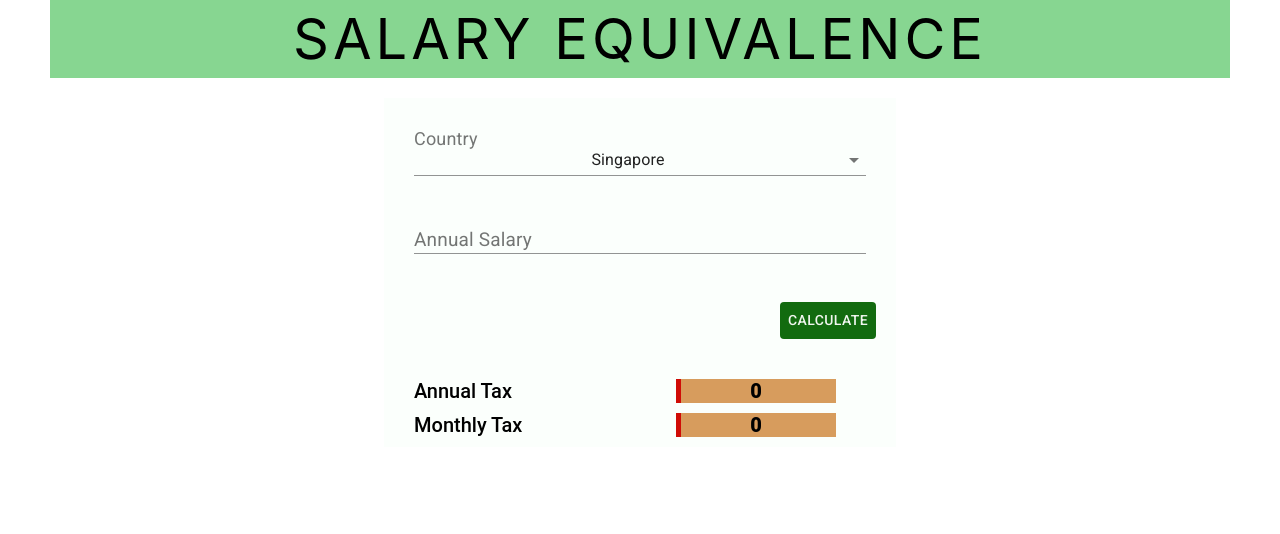
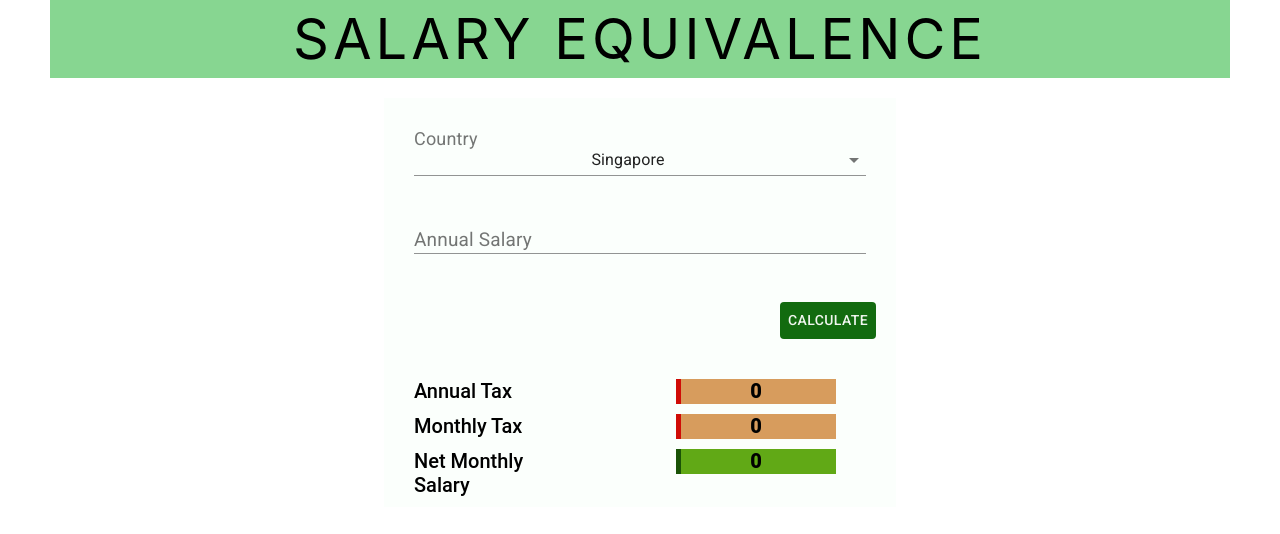
Before and after one commit to mls-ssjblue/salary-equi, a React (Create React App) app in the folder salary-ui/: page / in a window 1280 px wide. Shown: the top 534 px of the page. Built offline with nearby package versions, Linux system fonts and the light colour scheme.

Commit message:
Display Net monthly salary

```diff
--- a/salary-ui/src/components/Salary.css
+++ b/salary-ui/src/components/Salary.css
@@ -27,6 +27,8 @@
     align-content: start;
     font-family: "Roboto Medium";
     font-size: 20px;
+    text-align: left;
+    max-width: 125px;
 
 }
 
@@ -39,12 +41,17 @@
     background: #87d691;
     width: 150px;
     padding-right:5px;
+    height: 25px;
 }
 #tax {
     border-left:5px solid #d00c06;
     background: #d79c5d;
 }
 
+#nms {
+    border-left:5px solid #1a5306;
+    background: #61a916;
+}
 .stage {
     margin:20px;
     padding: 10px;
--- a/salary-ui/src/components/SalaryCalculation.tsx
+++ b/salary-ui/src/components/SalaryCalculation.tsx
@@ -13,6 +13,7 @@ export const SalaryCalculation = () => {
     const [country, setCountry] = useState('Singapore')
     const [annualTax, setAnnualTax] = useState(0)
     const [monthlyTax, setMonthlyTax] = useState(0)
+    const [netMonthlySalary, setNetMonthlySalary] = useState(0)
 
 
     const calculateTax = (country: string, salary: number) => {
@@ -26,6 +27,7 @@ export const SalaryCalculation = () => {
             .then(response => {
                 setAnnualTax(response.annualTax)
                 setMonthlyTax(response.monthlyTax)
+                setNetMonthlySalary(response.netMonthlySalary)
             })
 
     }
@@ -72,6 +74,11 @@ export const SalaryCalculation = () => {
                         <div className="label">Monthly Tax</div>
 
                         <div className="value" id="tax">{monthlyTax}</div>
+                    </div>
+                    <div className="result">
+                        <div className="label">Net Monthly Salary</div>
+
+                        <div className="value" id="nms">{netMonthlySalary}</div>
                     </div>
 
 
```
Also changed, not shown: 2 other files (tests, documents, lock files or other folders).
